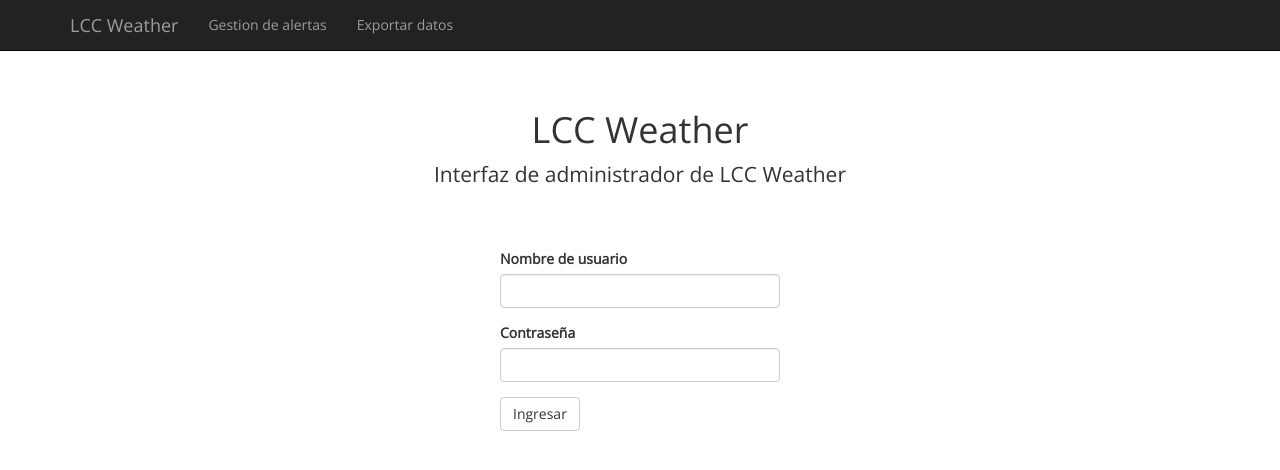
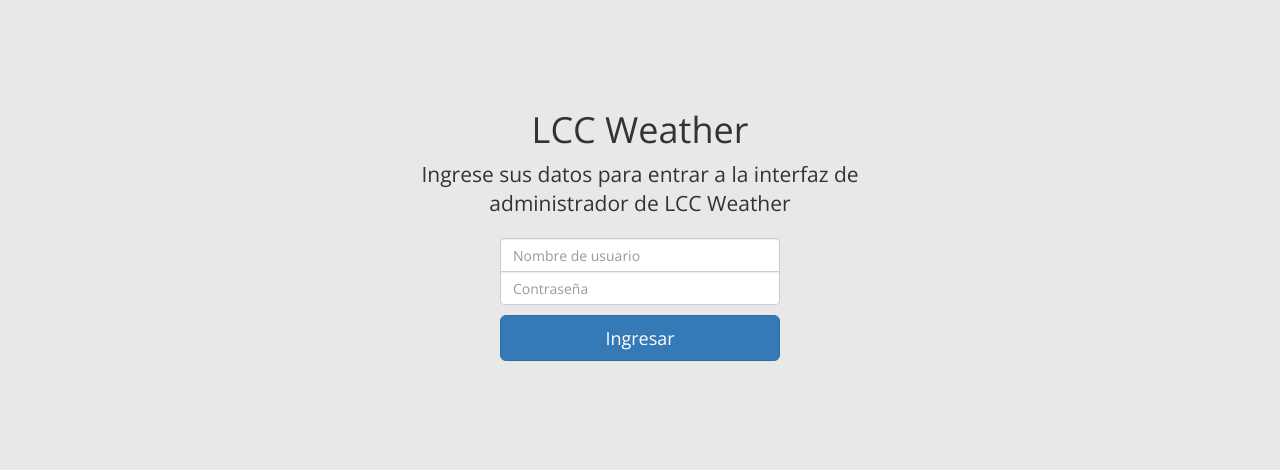
Before and after one commit to Franko1307/LCCWeather, a Flask app: page /login in a window 1280 px wide. Shown: the top 470 px of the page. Run offline with Flask 2, Linux system fonts and the light colour scheme; some libraries are stand-ins or nearby versions.

Commit message:
Cambiar estilos

```diff
--- a/servidor/app/static/login_styles.css
+++ b/servidor/app/static/login_styles.css
@@ -1,6 +1,9 @@
 
+body {
+  background-color: #e8e8e8;
+}
 .cabecera {
-  padding: 40px 15px;
+  padding: 40px 15px 0 15px;
   text-align: center;
 }
 .formulario-login {
@@ -14,3 +17,18 @@
 .boton {
   margin-top: 20px;
 }
+
+.formulario-login input[type="text"] {
+  margin-bottom: -1px;
+  border-bottom-right-radius: 0;
+  border-bottom-left-radius: 0;
+}
+.formulario-login input[type="password"] {
+  margin-bottom: 10px;
+  border-top-left-radius: 0;
+  border-top-right-radius: 0;
+}
+
+.boton-entrar {
+  width: 100%;
+}
--- a/servidor/app/templates/alerts.html
+++ b/servidor/app/templates/alerts.html
@@ -8,7 +8,9 @@
 
 
 {% block content %}
-<h1>Gestion de alertas</h1>
+  <div class="page-header">
+    <h1>Gestión de alertas</h1>
+  </div>
 
   <p class="lead">Crea, remueve, o modifica alertas. Esta pagina servira en el futuro. </p>
   <a href="#" class="btn btn-default boton">Agregar alerta</a>
--- a/servidor/app/templates/layout.html
+++ b/servidor/app/templates/layout.html
@@ -11,7 +11,7 @@
   <body>
 
     {% set navigation_bar = [
-      ('alerts', 'servidor_clima.alert_list', 'Gestion de alertas'),
+      ('alerts', 'servidor_clima.alert_list', 'Gestión de alertas'),
       ('export', 'servidor_clima.export_data', 'Exportar datos')
     ] -%}
 
@@ -21,6 +21,7 @@
     } -%}
     {% set active_id = active_id|default('index') %}
 
+    {% if current_user.is_authenticated %}
     <nav class="navbar navbar-inverse navbar-fixed-top">
       <div class="container">
 
@@ -44,13 +45,15 @@
           </ul>
           {% if current_user.is_authenticated %}
             <div class="navbar-form navbar-right">
-              <a class="btn btn-default" href="{{ url_for('servidor_clima.logout') }}">Cerrar session</a>
+              <a class="btn btn-primary" href="{{ url_for('servidor_clima.logout') }}">Cerrar sessión</a>
             </div>
           {% endif %}
 
         </div>
       </div>
     </nav>
+
+    {% endif %}
 
     <div class="container">
       {% block content %}
--- a/servidor/app/templates/login.html
+++ b/servidor/app/templates/login.html
@@ -9,22 +9,18 @@
 {% block content %}
 <div class="cabecera">
   <h1>LCC Weather</h1>
-  <p class="lead">Interfaz de administrador de LCC Weather</p>
+  <p class="lead">Ingrese sus datos para entrar a la interfaz de<br>administrador de LCC Weather</p>
 </div>
 <form class="formulario-login" action="{{ url_for('servidor_clima.login') }}" method="POST">
   {{ form.csrf_token }}
 
   {{ super() }}
 
+  <label class="sr-only" for="usernameInput">Nombre de usuario</label>
+  {{ form.username(class="form-control", id="usernameInput", placeholder="Nombre de usuario") }}
+  <label class="sr-only" for="passwordInput">Contraseña</label>
+  {{ form.password(class="form-control", id="passwordInput", placeholder="Contraseña") }}
 
-  <div class="form-group">
-    <label for="usernameInput">Nombre de usuario</label>
-    {{ form.username(class="form-control", id="usernameInput") }}
-  </div>
-  <div class="form-group">
-    <label for="passwordInput">Contraseña</label>
-    {{ form.password(class="form-control", id="passwordInput") }}
-  </div>
-  <button type="submit" class="btn btn-default">Ingresar</button>
+  <button type="submit" class="btn btn-primary btn-block btn-lg boton-entrar">Ingresar</button>
 </form>
 {% endblock %}
```
Also changed, not shown: servidor/app/templates/exportar.html (+3 -4 lines), servidor/app/app.db.
